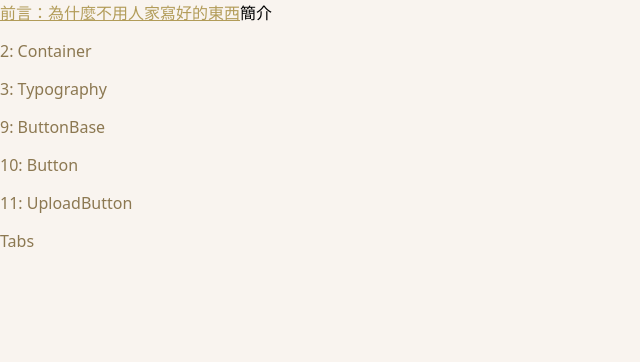
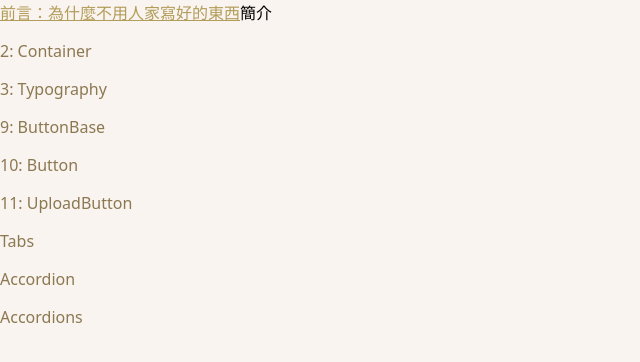
Before and after one commit to ithome-2022-ironman/is-diy-component-lib-a-good-idea, a React (Create React App) app in the folder codes/: page / in a window 1280 px wide. Shown: the top 362 px of the page, without its empty margins (0-640 px from the left). Built offline with nearby package versions, Linux system fonts and the light colour scheme.

Commit message:
[feat] update App pages

```diff
--- a/codes/src/components/App/index.tsx
+++ b/codes/src/components/App/index.tsx
@@ -10,6 +10,8 @@ import Day09 from '@Components/Page/day09';
 import Day10 from '@Components/Page/day10';
 import Day11 from '@Components/Page/day11';
 import Tabs from '@Components/Page/Tabs';
+import Accordion from '@Components/Page/Accordion';
+import Accordions from '@Components/Page/Accordions';
 
 const appContainer = css({
   height: '100%',
@@ -33,6 +35,8 @@ function Routes(): React.ReactElement {
             <Link to="/day10">10: Button</Link>
             <Link to="/day11">11: UploadButton</Link>
             <Link to="/Tabs">Tabs</Link>
+            <Link to="/Accordion">Accordion</Link>
+            <Link to="/Accordions">Accordions</Link>
           </Stack>
         </div>
         <div className={cn(main)}>
@@ -58,6 +62,12 @@ function Routes(): React.ReactElement {
             <Route path="/Tabs">
               <Tabs />
             </Route>
+            <Route path="/Accordion">
+              <Accordion />
+            </Route>
+            <Route path="/Accordions">
+              <Accordions />
+            </Route>
           </Switch>
         </div>
       </div>
```
